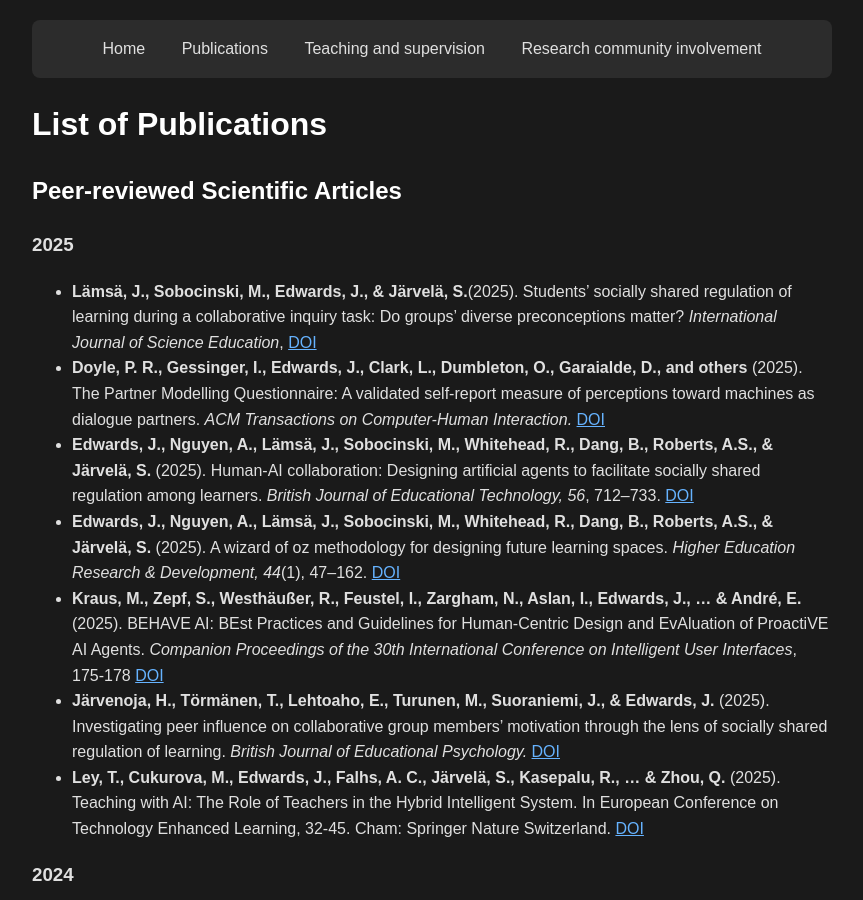
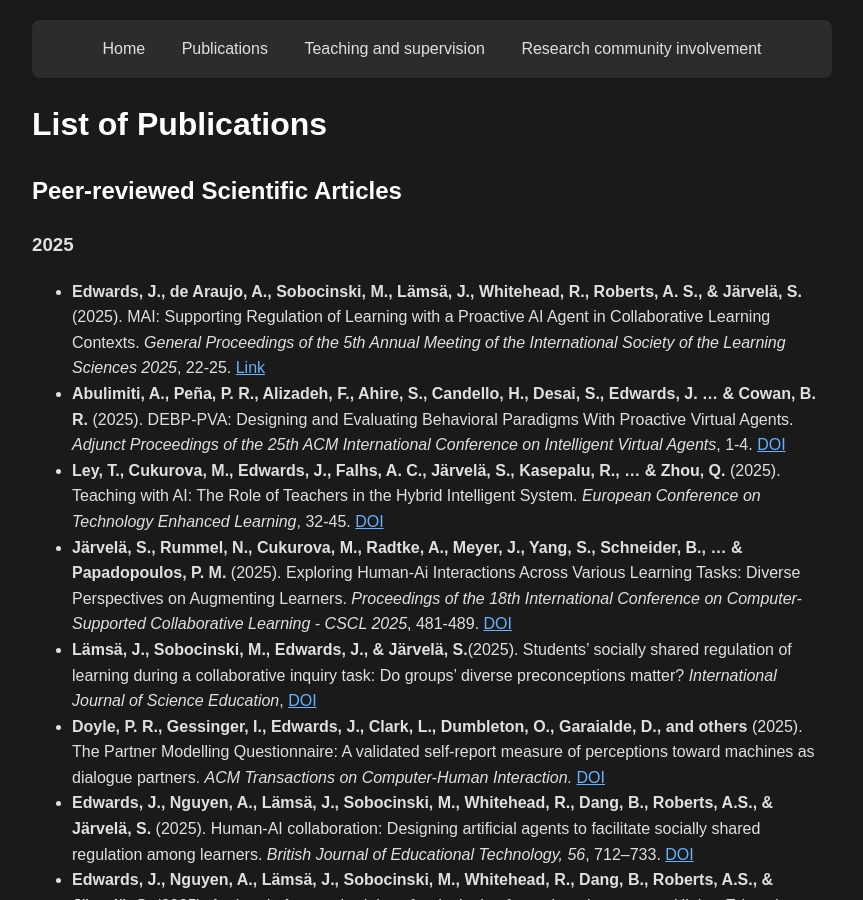
Before and after one commit to justinHCI/justinHCI.github.io, a Jekyll site: the page built from publications.md, in a window 1280 px wide and 900 px high. Shown: the whole window, without its empty margins (208-1071 px from the left). Built offline with Jekyll 4.4.1, drawn with Linux system fonts in a browser that asks for light colours.

Commit message:
Update publications.md

```diff
--- a/publications.md
+++ b/publications.md
@@ -8,13 +8,16 @@ title: Publications
 ## Peer-reviewed Scientific Articles
 
 ### 2025
-- **Lämsä, J., Sobocinski, M., Edwards, J., & Järvelä, S.**(2025). Students’ socially shared regulation of learning during a collaborative inquiry task: Do groups’ diverse preconceptions matter? *International Journal of Science Education*, [DOI](https://doi.org/10.1080/09500693.2025.2504642)
+- **Edwards, J., de Araujo, A., Sobocinski, M., Lämsä, J., Whitehead, R., Roberts, A. S., & Järvelä, S.** (2025). MAI: Supporting Regulation of Learning with a Proactive AI Agent in Collaborative Learning Contexts. *General Proceedings of the 5th Annual Meeting of the International Society of the Learning Sciences 2025*, 22-25. [Link](https://2025.isls.org/proceedings/)
+- **Abulimiti, A., Peña, P. R., Alizadeh, F., Ahire, S., Candello, H., Desai, S., Edwards, J. ... & Cowan, B. R.** (2025). DEBP-PVA: Designing and Evaluating Behavioral Paradigms With Proactive Virtual Agents. *Adjunct Proceedings of the 25th ACM International Conference on Intelligent Virtual Agents*, 1-4. [DOI](https://doi.org/10.1145/3742886.3758118)
+- **Ley, T., Cukurova, M., Edwards, J., Falhs, A. C., Järvelä, S., Kasepalu, R., ... & Zhou, Q.** (2025). Teaching with AI: The Role of Teachers in the Hybrid Intelligent System. *European Conference on Technology Enhanced Learning*, 32-45. [DOI](https://doi.org/10.1007/978-3-032-03873-9_3)
+- **Järvelä, S., Rummel, N., Cukurova, M., Radtke, A., Meyer, J., Yang, S., Schneider, B., … & Papadopoulos, P. M.** (2025). Exploring Human-Ai Interactions Across Various Learning Tasks: Diverse Perspectives on Augmenting Learners. *Proceedings of the 18th International Conference on Computer-Supported Collaborative Learning - CSCL 2025*, 481-489. [DOI](https://doi.org/10.22318/cscl2025.370057)
+- **Lämsä, J., Sobocinski, M., Edwards, J., & Järvelä, S.**(2025). Students' socially shared regulation of learning during a collaborative inquiry task: Do groups' diverse preconceptions matter? *International Journal of Science Education*, [DOI](https://doi.org/10.1080/09500693.2025.2504642)
 - **Doyle, P. R., Gessinger, I., Edwards, J., Clark, L., Dumbleton, O., Garaialde, D., and others** (2025). The Partner Modelling Questionnaire: A validated self-report measure of perceptions toward machines as dialogue partners. *ACM Transactions on Computer-Human Interaction.* [DOI](https://doi.org/10.1145/3729170)
 - **Edwards, J., Nguyen, A., Lämsä, J., Sobocinski, M., Whitehead, R., Dang, B., Roberts, A.S., & Järvelä, S.** (2025). Human-AI collaboration: Designing artificial agents to facilitate socially shared regulation among learners. *British Journal of Educational Technology, 56*, 712–733. [DOI](https://doi.org/10.1111/bjet.13534)
 - **Edwards, J., Nguyen, A., Lämsä, J., Sobocinski, M., Whitehead, R., Dang, B., Roberts, A.S., & Järvelä, S.** (2025). A wizard of oz methodology for designing future learning spaces. *Higher Education Research & Development, 44*(1), 47–162. [DOI](https://doi.org/10.1080/07294360.2024.2429433)
 - **Kraus, M., Zepf, S., Westhäußer, R., Feustel, I., Zargham, N., Aslan, I., Edwards, J., ... & André, E.** (2025). BEHAVE AI: BEst Practices and Guidelines for Human-Centric Design and EvAluation of ProactiVE AI Agents. *Companion Proceedings of the 30th International Conference on Intelligent User Interfaces*, 175-178 [DOI](https://doi.org/10.1145/3708557.3716155)
 - **Järvenoja, H., Törmänen, T., Lehtoaho, E., Turunen, M., Suoraniemi, J., & Edwards, J.** (2025). Investigating peer influence on collaborative group members' motivation through the lens of socially shared regulation of learning. *British Journal of Educational Psychology.* [DOI](https://doi.org/10.1111/bjep.12754)
-- **Ley, T., Cukurova, M., Edwards, J., Falhs, A. C., Järvelä, S., Kasepalu, R., ... & Zhou, Q.** (2025). Teaching with AI: The Role of Teachers in the Hybrid Intelligent System. In European Conference on Technology Enhanced Learning, 32-45. Cham: Springer Nature Switzerland. [DOI](https://doi.org/10.1007/978-3-032-03873-9_3)
 
 ### 2024
 - **Lämsä, J., Edwards, J., Haataja, E., Sobocinski, M., Nguyen, A., Peña, P.R., & Järvelä, S.** (2024). Learners’ linguistic alignment and physiological synchrony: Identifying trigger events that invite socially shared regulation of learning. *Journal of Learning Analytics, 11*(2), 197-214. [DOI](https://doi.org/10.18608/jla.2024.8287)
```
